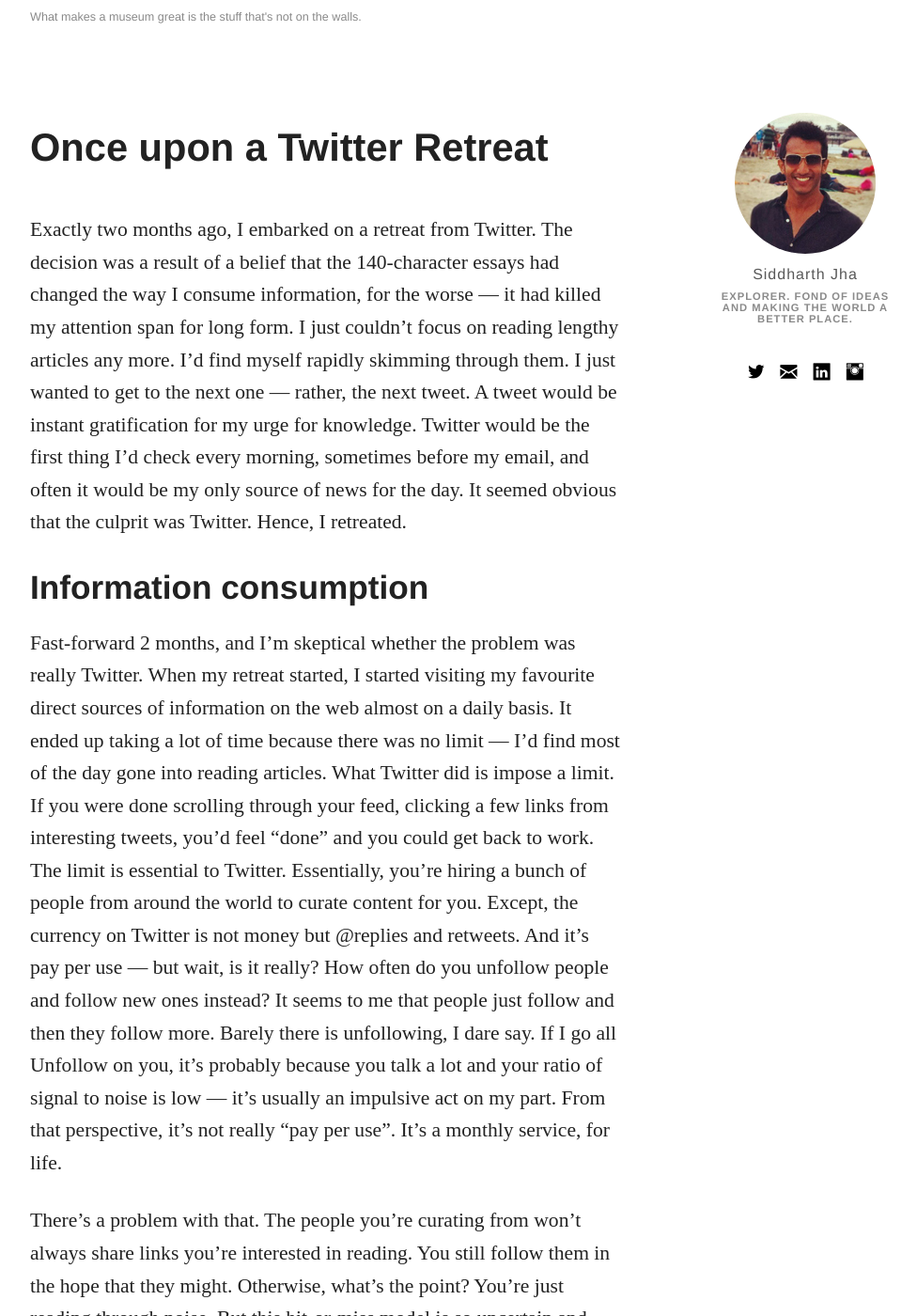
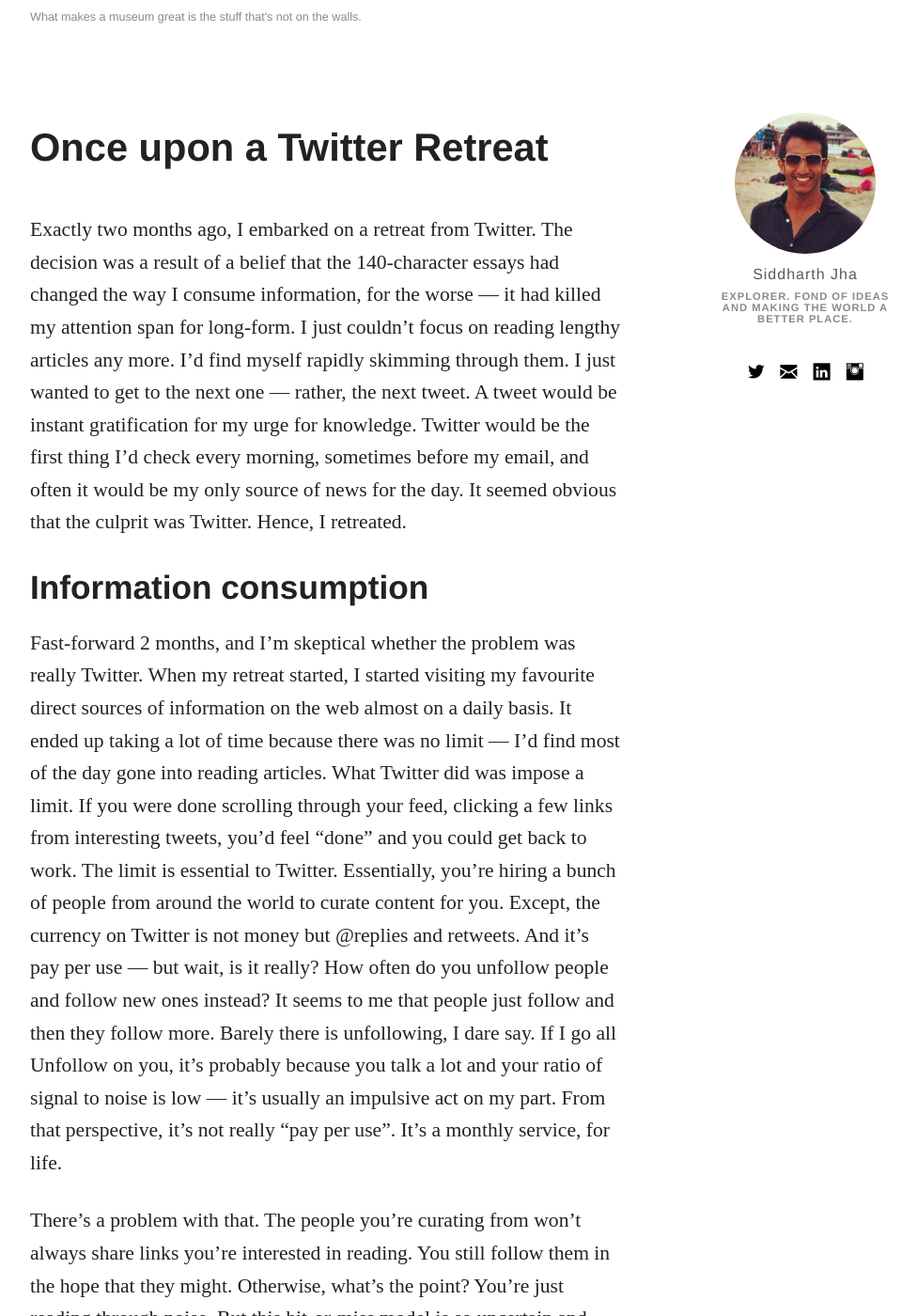
Before and after one commit to ashseth/ashseth.github.io, a Jekyll site: the page built from _posts/2014-02-10-twitter-retreat.md, in a window 1280 px wide and 1400 px high. Shown: the whole window at 94% size, without its empty margins (143-1119 px from the left). Built offline with Jekyll 4.4.1, drawn with Linux system fonts in a browser that asks for light colours; some of the changed text lies outside the part shown.

Commit message:
post edits

```diff
--- a/_posts/2014-02-10-twitter-retreat.md
+++ b/_posts/2014-02-10-twitter-retreat.md
@@ -5,11 +5,11 @@
 read_time: 4
 ---
 
-Exactly two months ago, I embarked on a retreat from Twitter. The decision was a result of a belief that the 140-character essays had changed the way I consume information, for the worse — it had killed my attention span for long form. I just couldn't focus on reading lengthy articles any more. I'd find myself rapidly skimming through them. I just wanted to get to the next one — rather, the next tweet. A tweet would be instant gratification for my urge for knowledge. Twitter would be the first thing I'd check every morning, sometimes before my email, and often it would be my only source of news for the day. It seemed obvious that the culprit was Twitter. Hence, I retreated.
+Exactly two months ago, I embarked on a retreat from Twitter. The decision was a result of a belief that the 140-character essays had changed the way I consume information, for the worse — it had killed my attention span for long-form. I just couldn't focus on reading lengthy articles any more. I'd find myself rapidly skimming through them. I just wanted to get to the next one — rather, the next tweet. A tweet would be instant gratification for my urge for knowledge. Twitter would be the first thing I'd check every morning, sometimes before my email, and often it would be my only source of news for the day. It seemed obvious that the culprit was Twitter. Hence, I retreated.
 
 # Information consumption
 
-Fast-forward 2 months, and I'm skeptical whether the problem was really Twitter. When my retreat started, I started visiting my favourite direct sources of information on the web almost on a daily basis. It ended up taking a lot of time because there was no limit — I'd find most of the day gone into reading articles. What Twitter did is impose a limit. If you were done scrolling through your feed, clicking a few links from interesting tweets, you'd feel "done" and you could get back to work. The limit is essential to Twitter. Essentially, you're hiring a bunch of people from around the world to curate content for you. Except, the currency on Twitter is not money but @replies and retweets. And it's pay per use — but wait, is it really? How often do you unfollow people and follow new ones instead? It seems to me that people just follow and then they follow more. Barely there is unfollowing, I dare say. If I go all Unfollow on you, it's probably because you talk a lot and your ratio of signal to noise is low — it's usually an impulsive act on my part. From that perspective, it's not really "pay per use". It's a monthly service, for life.
+Fast-forward 2 months, and I'm skeptical whether the problem was really Twitter. When my retreat started, I started visiting my favourite direct sources of information on the web almost on a daily basis. It ended up taking a lot of time because there was no limit — I'd find most of the day gone into reading articles. What Twitter did was impose a limit. If you were done scrolling through your feed, clicking a few links from interesting tweets, you'd feel "done" and you could get back to work. The limit is essential to Twitter. Essentially, you're hiring a bunch of people from around the world to curate content for you. Except, the currency on Twitter is not money but @replies and retweets. And it's pay per use — but wait, is it really? How often do you unfollow people and follow new ones instead? It seems to me that people just follow and then they follow more. Barely there is unfollowing, I dare say. If I go all Unfollow on you, it's probably because you talk a lot and your ratio of signal to noise is low — it's usually an impulsive act on my part. From that perspective, it's not really "pay per use". It's a monthly service, for life.
 
 There's a problem with that. The people you're curating from won't always share links you're interested in reading. You still follow them in the hope that they might. Otherwise, what's the point? You're just reading through noise. But this hit-or-miss model is so uncertain and that's why I feel like it's not a sustainable model for information consumption.
 
```
Also changed, not shown: other parts of _posts/2014-02-10-twitter-retreat.md (+3 -3 lines).
